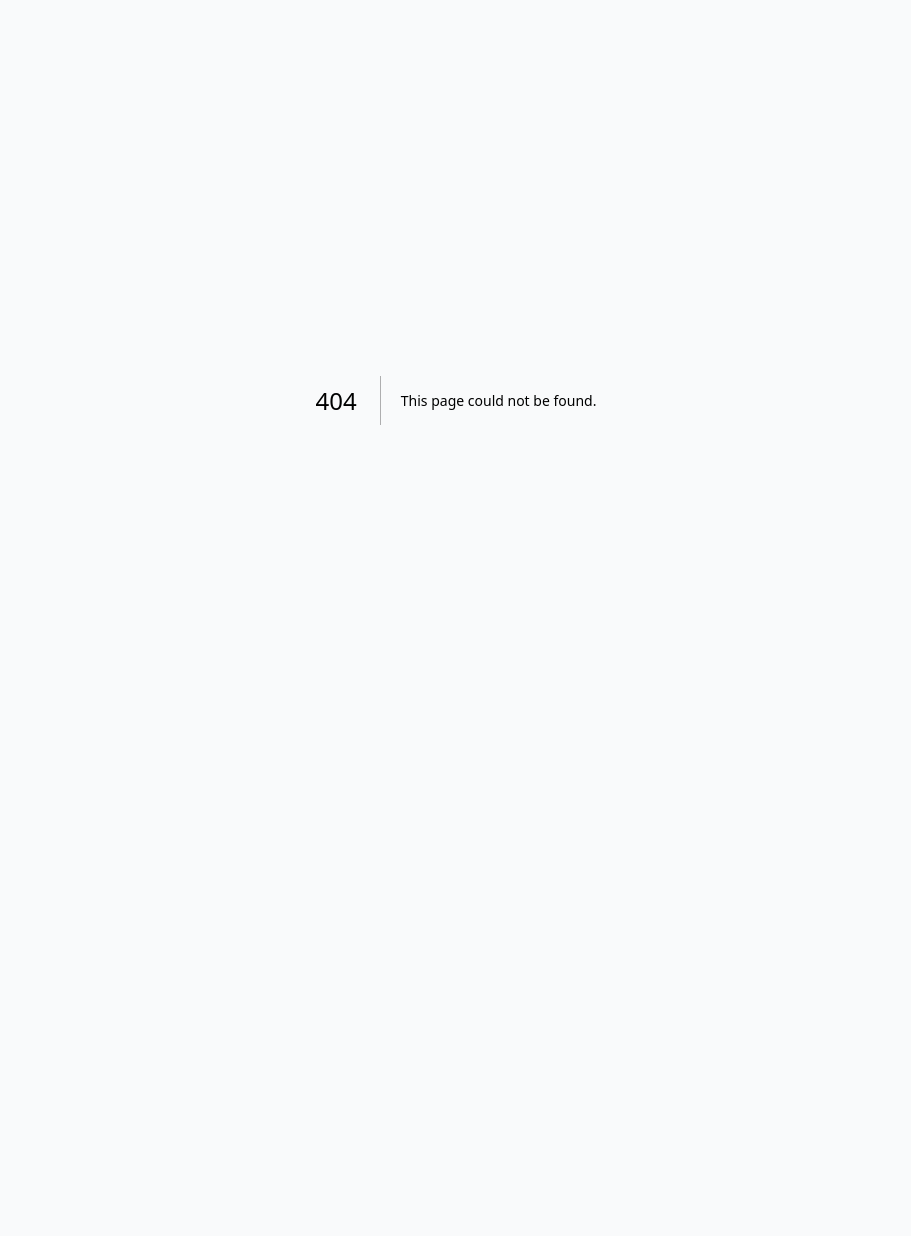
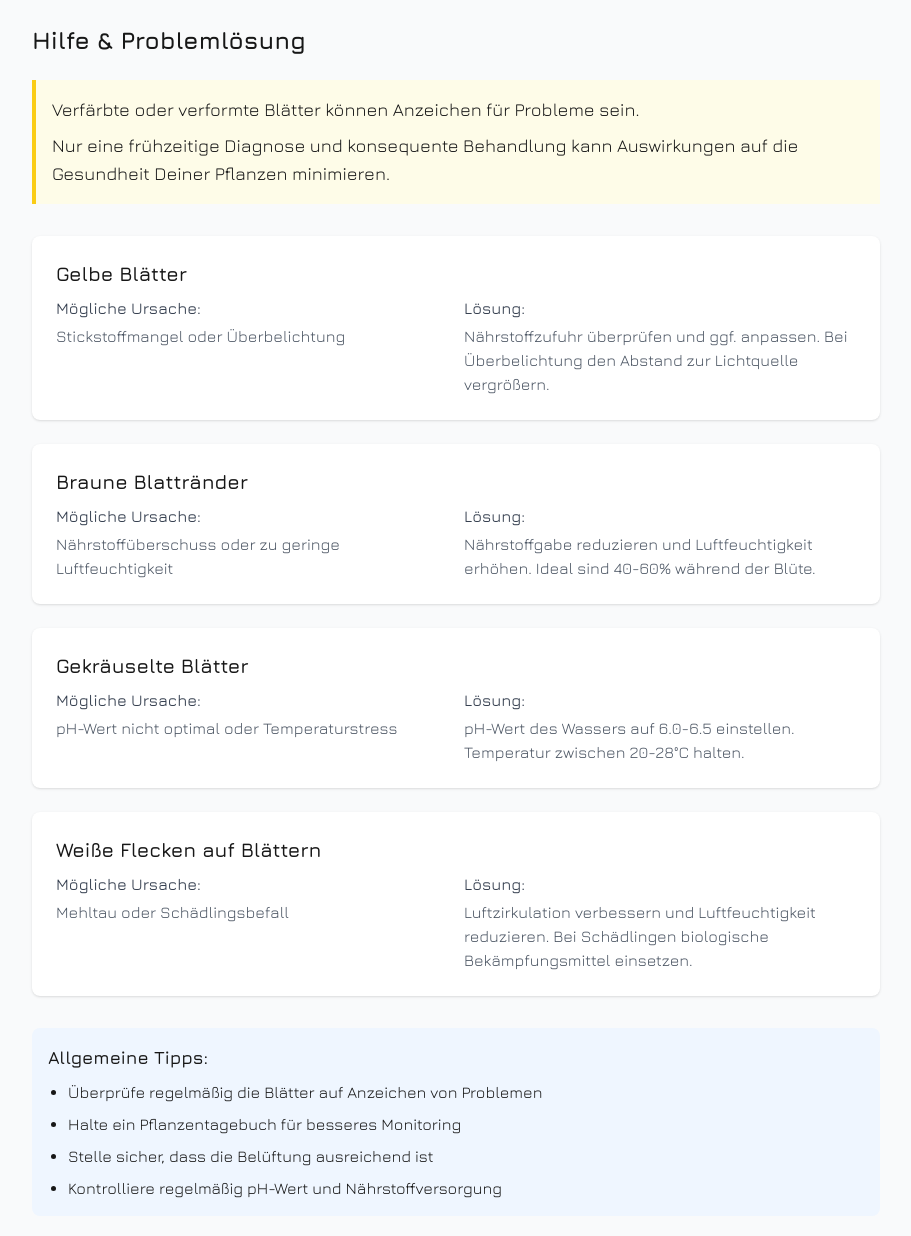
Before and after one commit to balefulduck/handout, a Next.js app: page /help in a window 1280 px wide. Before the commit this address had no page. Shown: the top 1236 px of the page, without its empty margins (184-1095 px from the left). Before the commit the page ends 800 px from the top, so only its background shows below. Built offline with nearby package versions, Linux system fonts and the light colour scheme.

Commit message:
add /help & /plants

```diff
--- /dev/null
+++ b/src/app/help/page.js
@@ -0,0 +1,76 @@
+'use client';
+
+export default function HelpPage() {
+  const troubleshootingItems = [
+    {
+      id: 1,
+      problem: 'Gelbe Blätter',
+      cause: 'Stickstoffmangel oder Überbelichtung',
+      solution: 'Nährstoffzufuhr überprüfen und ggf. anpassen. Bei Überbelichtung den Abstand zur Lichtquelle vergrößern.'
+    },
+    {
+      id: 2,
+      problem: 'Braune Blattränder',
+      cause: 'Nährstoffüberschuss oder zu geringe Luftfeuchtigkeit',
+      solution: 'Nährstoffgabe reduzieren und Luftfeuchtigkeit erhöhen. Ideal sind 40-60% während der Blüte.'
+    },
+    {
+      id: 3,
+      problem: 'Gekräuselte Blätter',
+      cause: 'pH-Wert nicht optimal oder Temperaturstress',
+      solution: 'pH-Wert des Wassers auf 6.0-6.5 einstellen. Temperatur zwischen 20-28°C halten.'
+    },
+    {
+      id: 4,
+      problem: 'Weiße Flecken auf Blättern',
+      cause: 'Mehltau oder Schädlingsbefall',
+      solution: 'Luftzirkulation verbessern und Luftfeuchtigkeit reduzieren. Bei Schädlingen biologische Bekämpfungsmittel einsetzen.'
+    }
+  ];
+
+  return (
+    <div className="p-6 max-w-4xl mx-auto">
+      <h1 className="text-2xl font-bold mb-6">Hilfe & Problemlösung</h1>
+
+      <div className="bg-yellow-50 border-l-4 border-yellow-400 p-4 mb-8">
+        <p className="text-lg mb-2">
+          Verfärbte oder verformte Blätter können Anzeichen für Probleme sein.
+        </p>
+        <p className="text-lg">
+          Nur eine frühzeitige Diagnose und konsequente Behandlung kann Auswirkungen auf die Gesundheit Deiner Pflanzen minimieren.
+        </p>
+      </div>
+
+      <div className="space-y-6">
+        {troubleshootingItems.map((item) => (
+          <div
+            key={item.id}
+            className="bg-white rounded-lg shadow p-6 hover:shadow-md transition-shadow"
+          >
+            <h3 className="text-xl font-semibold mb-2">{item.problem}</h3>
+            <div className="grid grid-cols-1 md:grid-cols-2 gap-4">
+              <div>
+                <h4 className="font-medium text-gray-700 mb-1">Mögliche Ursache:</h4>
+                <p className="text-gray-600">{item.cause}</p>
+              </div>
+              <div>
+                <h4 className="font-medium text-gray-700 mb-1">Lösung:</h4>
+                <p className="text-gray-600">{item.solution}</p>
+              </div>
+            </div>
+          </div>
+        ))}
+      </div>
+
+      <div className="mt-8 p-4 bg-blue-50 rounded-lg">
+        <h2 className="text-lg font-semibold mb-2">Allgemeine Tipps:</h2>
+        <ul className="list-disc pl-5 space-y-2">
+          <li>Überprüfe regelmäßig die Blätter auf Anzeichen von Problemen</li>
+          <li>Halte ein Pflanzentagebuch für besseres Monitoring</li>
+          <li>Stelle sicher, dass die Belüftung ausreichend ist</li>
+          <li>Kontrolliere regelmäßig pH-Wert und Nährstoffversorgung</li>
+        </ul>
+      </div>
+    </div>
+  );
+}
--- a/src/app/page.js
+++ b/src/app/page.js
@@ -19,6 +19,9 @@ export default function Home() {
         <h1 className="text-4xl font-bold text-teal-600 mb-2">
           Willkommen beim Grow-Workshop
         </h1>
+        <p className="text-3xl font-light text-teal-500">
+          Basic
+        </p>
         <div className="mt-8">
           <Link
             href="/login"
@@ -27,9 +30,7 @@ export default function Home() {
             Tippe hier um zu beginnen
           </Link>
         </div>
-        <p className="text-3xl font-light text-teal-500">
-          Basic
-        </p>
+
       </div>
 
     </main>
--- /dev/null
+++ b/src/app/plants/page.js
@@ -0,0 +1,47 @@
+'use client';
+
+import { useEffect, useState } from 'react';
+
+export default function PlantsPage() {
+  const [plants, setPlants] = useState([]);
+  const [error, setError] = useState(null);
+
+  useEffect(() => {
+    const fetchPlants = async () => {
+      try {
+        const response = await fetch('/api/strains/selected');
+        if (!response.ok) {
+          throw new Error('Failed to fetch plants');
+        }
+        const data = await response.json();
+        setPlants(data.strains);
+      } catch (err) {
+        setError(err.message);
+        console.error('Error fetching plants:', err);
+      }
+    };
+
+    fetchPlants();
+  }, []);
+
+  if (error) {
+    return <div className="p-4 text-red-500">Error: {error}</div>;
+  }
+
+  return (
+    <div className="p-6">
+      <h1 className="text-2xl font-bold mb-6">My Plants</h1>
+      <div className="grid grid-cols-1 md:grid-cols-2 lg:grid-cols-3 gap-4">
+        {plants.map((plant) => (
+          <div
+            key={plant.id}
+            className="p-4 border rounded-lg shadow hover:shadow-md transition-shadow"
+          >
+            <h2 className="text-lg font-semibold">{plant.name}</h2>
+            <p className="text-sm text-gray-600">Type: {plant.type}</p>
+          </div>
+        ))}
+      </div>
+    </div>
+  );
+}
```
Also changed, not shown: 1 other file (tests, documents, lock files or other folders).
